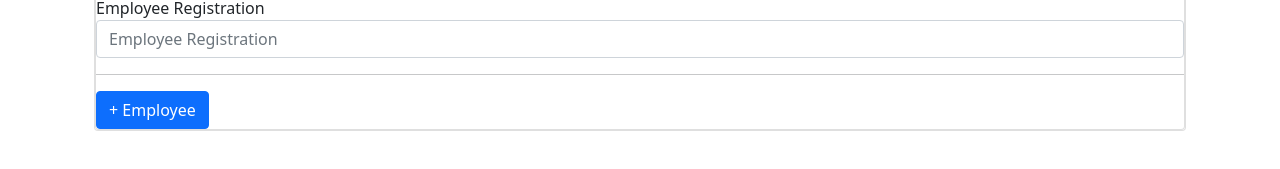
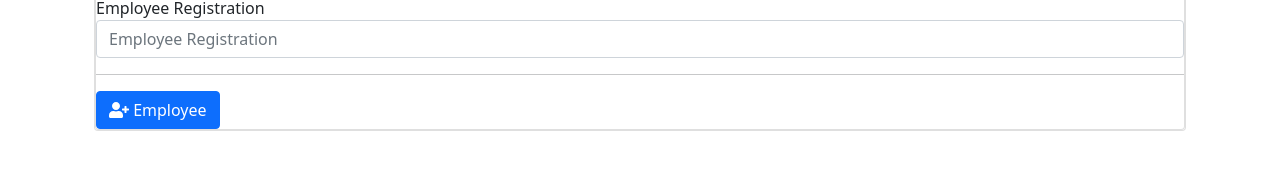
Before and after one commit to gsandrade00/front-vue-v2, a Vue app: page / in a window 1280 px wide. Shown: the part 473-642 px from the top of the page. Built offline with nearby package versions, Linux system fonts and the light colour scheme; what vue-sweetalert2 would draw is missing.

Commit message:
Add fontawesome and teste icons

```diff
--- a/src/components/pages/create-employee/CreateEmployeeComponent.vue
+++ b/src/components/pages/create-employee/CreateEmployeeComponent.vue
@@ -102,7 +102,9 @@
         <!--FIM DO BLOCO: Employee Registration-->
         <hr>
         <div class="form-group">
-          <button class="btn btn-primary" type="submit">+ Employee</button>
+          <button class="btn btn-primary">
+              <font-awesome-icon :icon="['fas', 'user-plus']"/> Employee
+          </button>
         </div>
 
       </form>
--- a/src/main.js
+++ b/src/main.js
@@ -2,11 +2,18 @@
 import Vue from 'vue';
 import VueSweetAlert2 from 'vue-sweetalert2';
 import Vuelidate from 'vuelidate';
+import { library } from '@fortawesome/fontawesome-svg-core';
+import { faUserPlus, faUserEdit, faTrash } from '@fortawesome/free-solid-svg-icons';
+import { FontAwesomeIcon } from '@fortawesome/vue-fontawesome';
 import App from './App.vue';
 import router from './router';
 
 import 'bootstrap/dist/css/bootstrap.min.css';
 import '../node_modules/nprogress/nprogress.css';
+
+library.add(faUserPlus, faUserEdit, faTrash);
+
+Vue.component('font-awesome-icon', FontAwesomeIcon);
 
 Vue.config.productionTip = false;
 
```
Also changed, not shown: package.json (+7 -2 lines), src/components/pages/edit-employee/EditEmployeeComponent.vue (+6 -7 lines), 1 other file (tests, documents, lock files or other folders).
